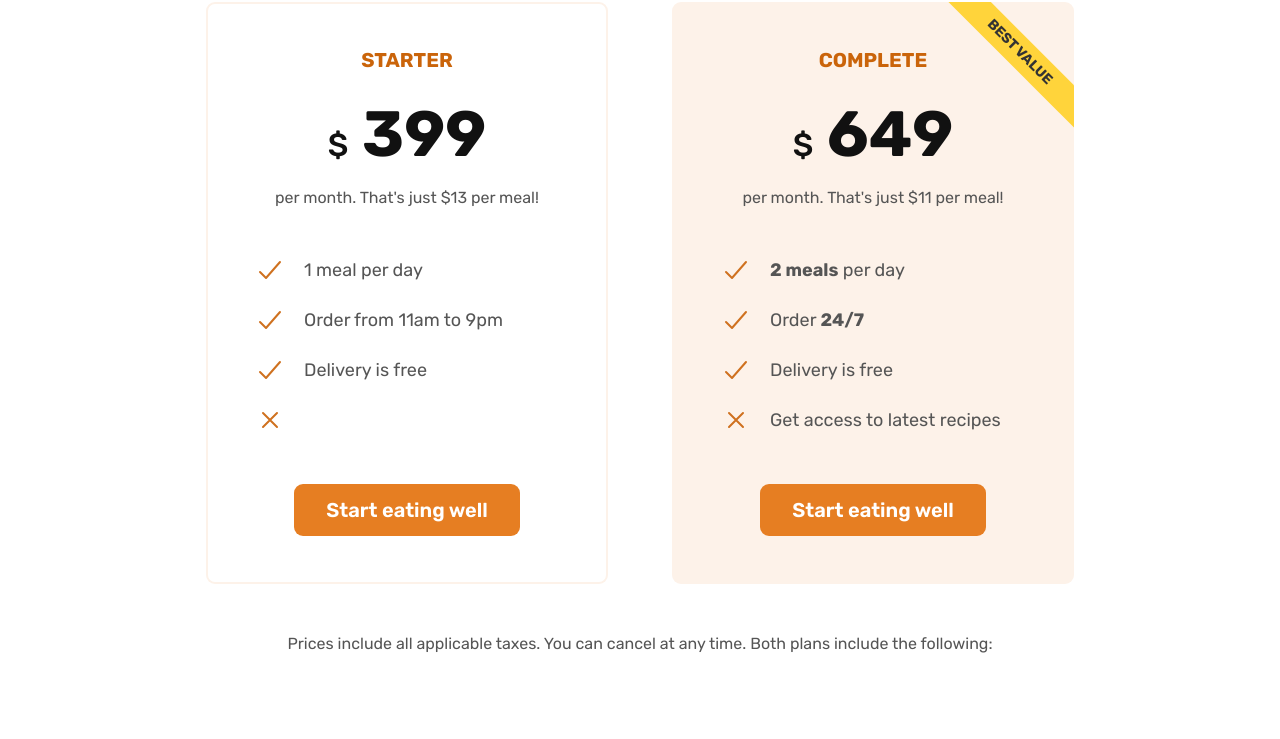
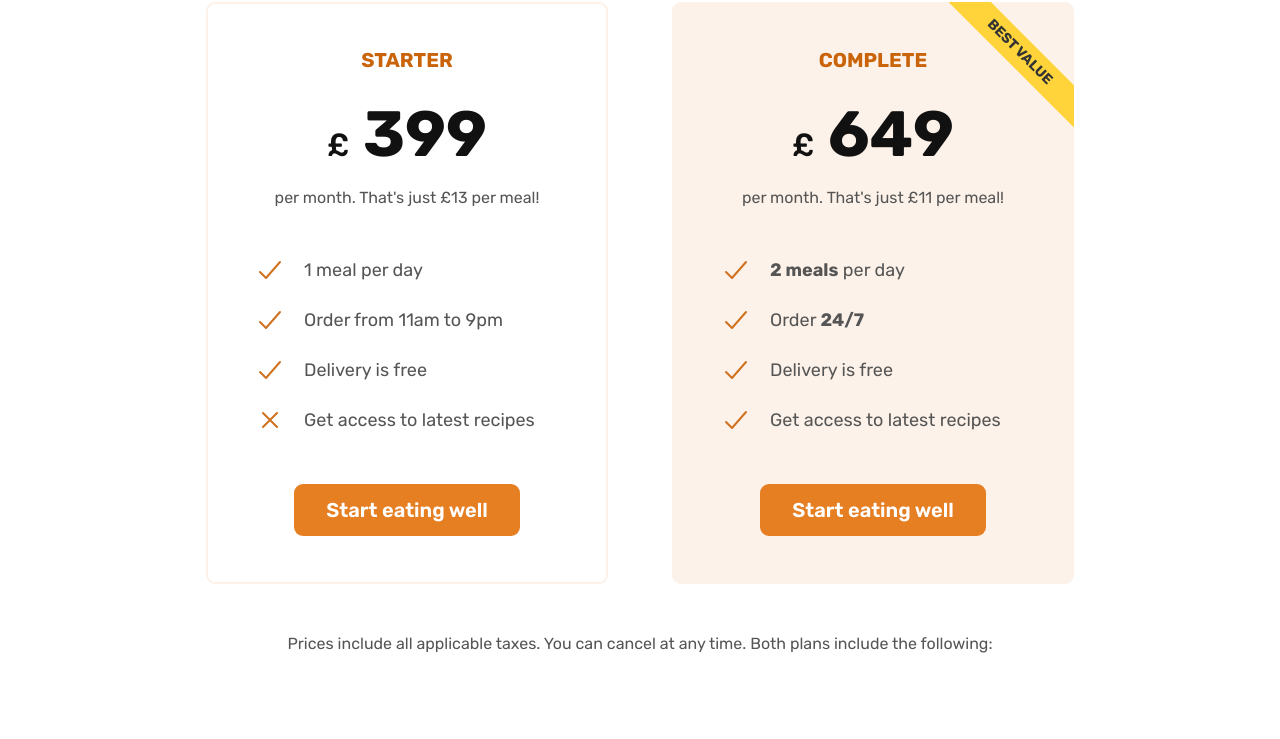
Before and after one commit to SumantaKS/Meal-Dash-Landing-Page, a plain HTML site: page index.html in a window 1280 px wide. Shown: the part 5496-6235 px from the top of the page. Drawn offline with nearby package versions, Linux system fonts and the light colour scheme.

Commit message:
made minor content changes. code is untouched

```diff
--- a/index.html
+++ b/index.html
@@ -520,8 +520,8 @@
           <div class="pricing grid grid-col-2">
             <div class="left-pricing pricing-plan">
               <p class="pricing-one">STARTER</p>
-              <p class="pricing-two"><span>$</span> 399</p>
-              <p class="pricing-three">per month. That's just $13 per meal!</p>
+              <p class="pricing-two"><span>£</span> 399</p>
+              <p class="pricing-three">per month. That's just £13 per meal!</p>
               <div class="pricing-attributes-grid">
                 <ul class="pricing-attributes">
                   <li class="pricing-list-items">
@@ -550,6 +550,7 @@
                       class="meal-list-icon"
                       name="close-outline"
                     ></ion-icon>
+                    Get access to latest recipes
                   </li>
                 </ul>
               </div>
@@ -561,8 +562,8 @@
             </div>
             <div class="right-pricing pricing-plan">
               <p class="pricing-one">COMPLETE</p>
-              <p class="pricing-two"><span>$</span> 649</p>
-              <p class="pricing-three">per month. That's just $11 per meal!</p>
+              <p class="pricing-two"><span>£</span> 649</p>
+              <p class="pricing-three">per month. That's just £11 per meal!</p>
               <div class="pricing-attributes-grid">
                 <ul class="pricing-attributes">
                   <li class="pricing-list-items">
@@ -589,7 +590,7 @@
                   <li class="pricing-list-items">
                     <ion-icon
                       class="meal-list-icon"
-                      name="close-outline"
+                      name="checkmark-outline"
                     ></ion-icon
                     >Get access to latest recipes
                   </li>
```
